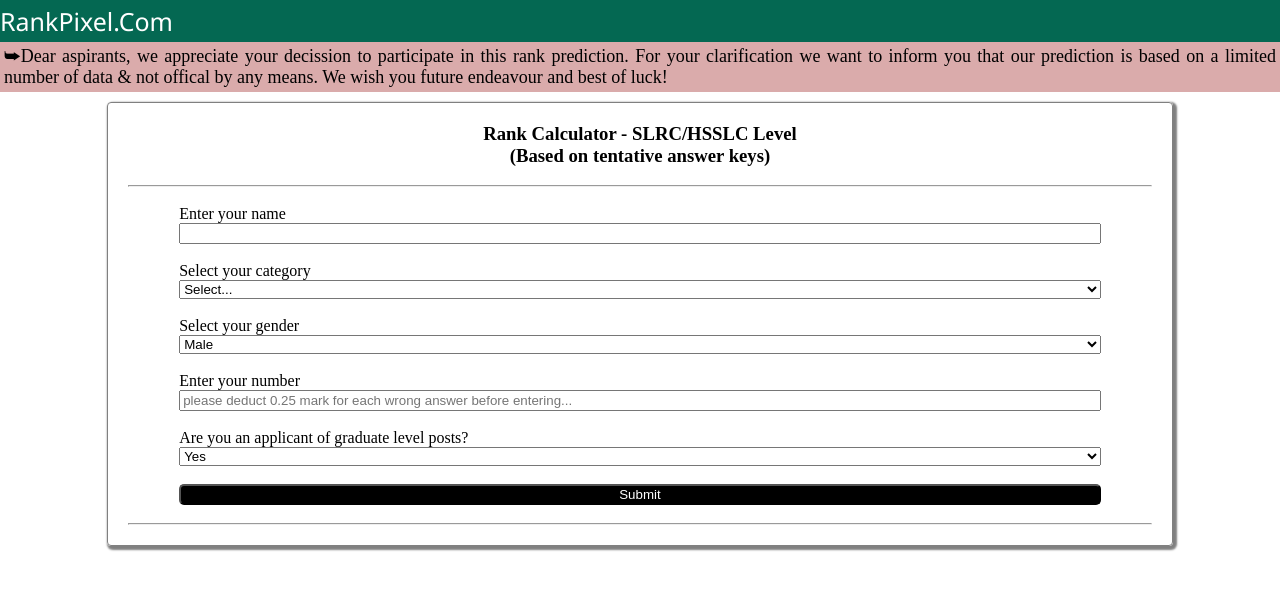
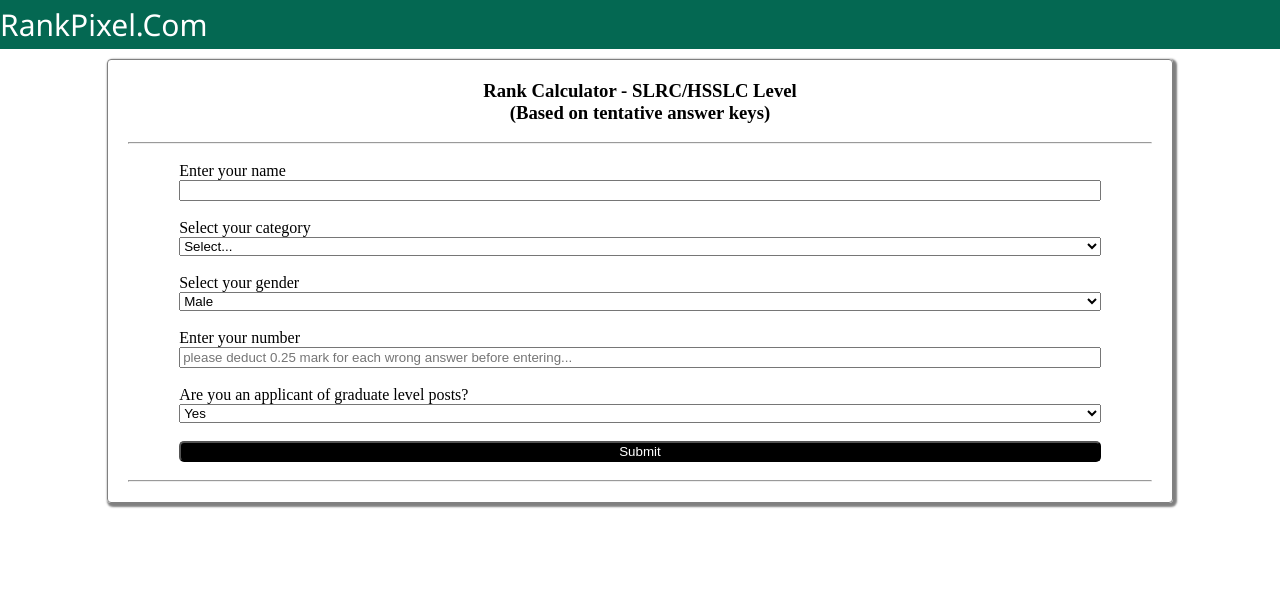
Before and after one commit to InsightAcademy/2024, a plain HTML site: page index.html in a window 1280 px wide. Drawn offline with Linux system fonts and the light colour scheme.

Commit message:
Update index.html

```diff
--- a/index.html
+++ b/index.html
@@ -19,7 +19,7 @@
             background-color: rgb(4, 104, 82);
             color: white;
             font-family: 'Segoe UI', Tahoma, Geneva, Verdana, sans-serif;
-            font-size: 25px;
+            font-size: 30px;
             padding-top: 4px;
             padding-bottom: 4px;
 
@@ -82,7 +82,7 @@
 <body>
     <header>RankPixel.Com</header>
     <main>
-        <div><p> <span>&#11177;</span>Dear aspirants, we appreciate your decission to participate in this rank prediction. For your clarification we want to inform you that our prediction is based on a limited number of data & not offical by any means. We wish you future endeavour and best of luck! </div>
+
         <form action="">
             <h3>Rank Calculator - SLRC/HSSLC Level <br>(Based on tentative answer keys)</h3><br>
             <hr><br>
```
